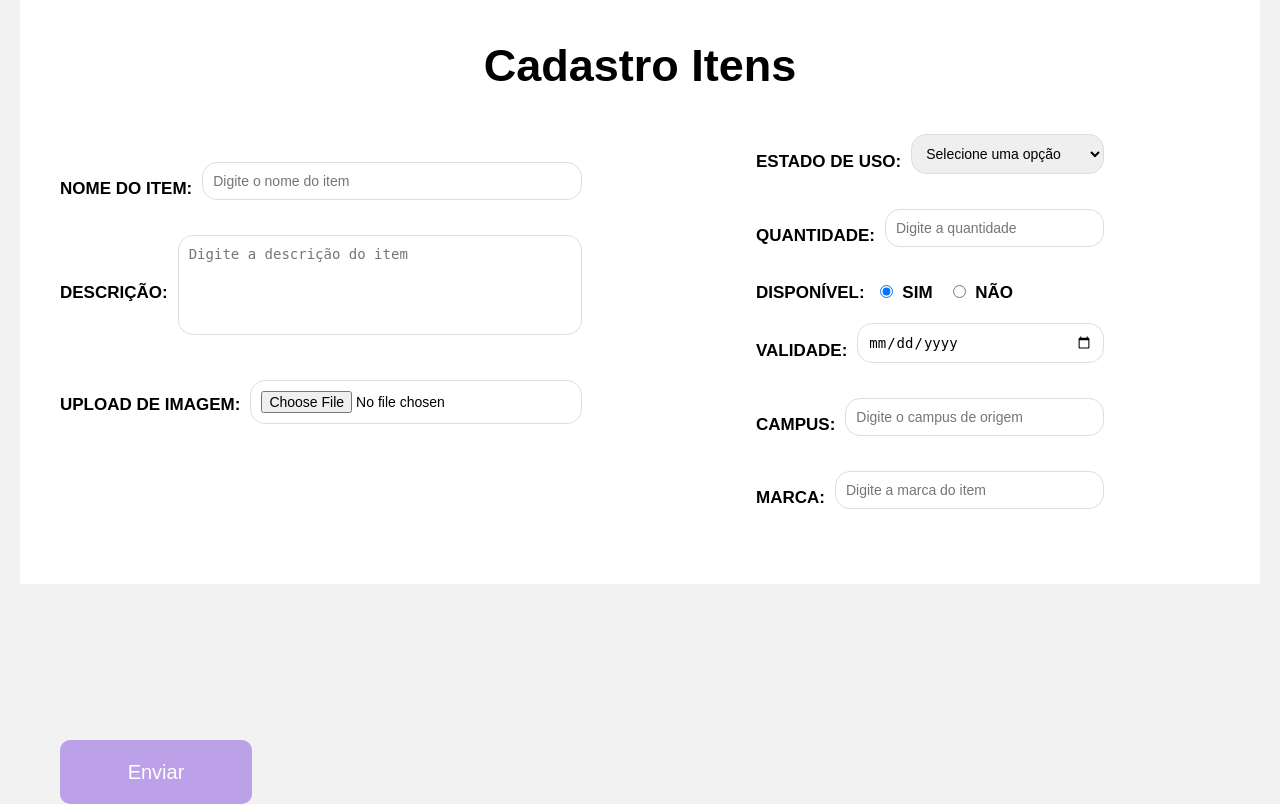
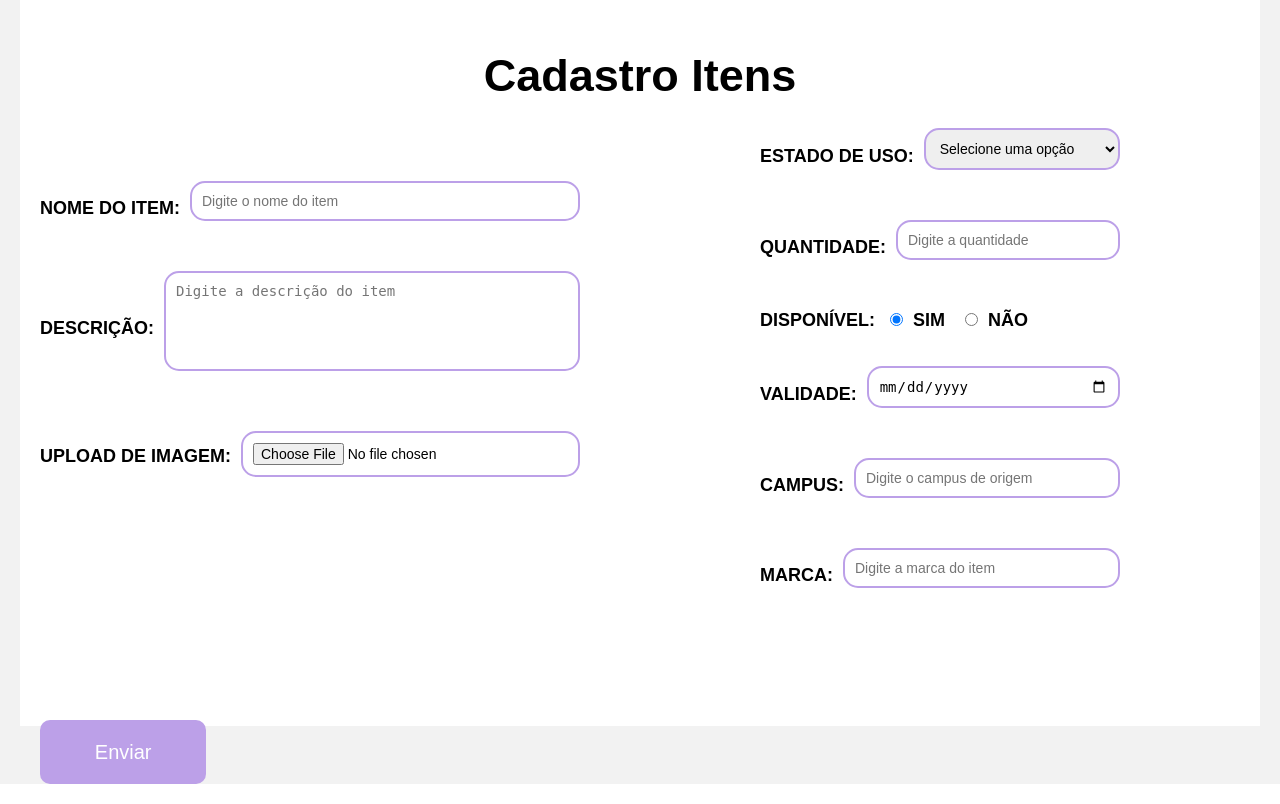
Before and after one commit to Jessica-Laizi/QUI-TROCA, a Django app: page /save_item/ in a window 1280 px wide. Shown: the part 95-899 px from the top of the page. Run offline with Django 5.2, Linux system fonts and the light colour scheme.

Commit message:
Tela cadastro de itens - pt4.

```diff
--- a/static/css/save_item.css
+++ b/static/css/save_item.css
@@ -1,50 +1,44 @@
-/* Container principal */
+
 form {
   background-color: #fff;
   display: flex;
-  justify-content: space-between;
   flex-wrap: wrap;
-  padding: 20px;
   width: 100%;
+  min-height: 85.8vh;
 }
 
 h1 {
   text-align: center;
   font-size: 45px;
-  margin-bottom: 20px;
   color: #000000;
-  width: 100%; /* Mantém o título no topo ocupando toda a largura */
-  margin-bottom: 70px;
-  margin-top: 0px;
+  width: 100%;
+  margin-bottom: 10px;
 }
 
-/* Seção esquerda e direita do formulário */
 .lado_esquerdo {
   width: 45%;
 }
+
 .lado_direito {
-  margin-top: -28%;
+  margin-top: -39%;
   margin-left: 60%;
   width: 30%;
 }
 
-
-
-/* Estilo dos campos do formulário com rótulos ao lado */
 label {
-  font-size: 17px;
+  font-size: 18px;
   color: #000000;
   font-weight: bold;
   margin-right: 10px;
-  white-space: nowrap; /* Impede quebra de linha dos rótulos */
+  white-space: nowrap;
 }
 
-input[type="text"], textarea, select {
-  width: calc(100% - 150px); /* Ajuste dinâmico do tamanho dos campos */
+input[type="text"], textarea, select, input[type="date"], input[type="file"] {
+  width: 90%;
   padding: 10px;
-  border: 1px solid #ddd;
+  margin-bottom: 15px;
+  border: 2px solid #BCA0E8;
   border-radius: 15px;
-  border-color: #000000;
   font-size: 14px;
   box-sizing: border-box;
 }
@@ -54,19 +48,16 @@ textarea {
   resize: none;
 }
 
-/* Alinhamento de cada campo e rótulo */
 .campos {
   display: flex;
-  align-items: center; /* Alinha rótulos e campos na mesma linha */
-  margin-bottom: 20px;
+  align-items: center;
+  margin-bottom: 35px;
 }
 
-/* Estilo do botão de upload */
 input[type="file"] {
   margin-top: 10px;
 }
 
-/* Estilo para opções "Disponível" */
 input[type="radio"] {
   margin-right: 5px;
 }
@@ -74,11 +65,10 @@ input[type="radio"] {
 button {
   height: 8%;
   position: absolute;
-  width: 15%;
+  width: 13%;
   background-color: #BCA0E8;
   color: white;
   border: none;
-  padding: 10px;
   border-radius: 10px;
   font-size: 20px;
   cursor: pointer;
@@ -89,7 +79,6 @@ button:hover {
   background-color: #9e74e0;
 }
 
-/* Ajusta alinhamento de cada seção */
 .lado_esquerdo {
   align-items: flex-start;
 }
@@ -98,17 +87,7 @@ button:hover {
   align-items: flex-end;
 }
 
-/* Alinhamento horizontal para rótulos e campos */
 label.inline {
-  display: inline-block; /* Mantém os itens em linha */
-  margin-right: 15px; /* Espaçamento entre as opções */
+  display: inline-block;
+  margin-right: 15px;
 }
-input[type="text"], textarea, select, input[type="date"], input[type="file"] {
-  width: 90%; /* Mesma largura para todos os campos */
-  padding: 10px;
-  margin-bottom: 15px;
-  border: 1px solid #ddd;
-  border-radius: 15px;
-  font-size: 14px;
-  box-sizing: border-box;
-}
```
Also changed, not shown: db.sqlite3.
